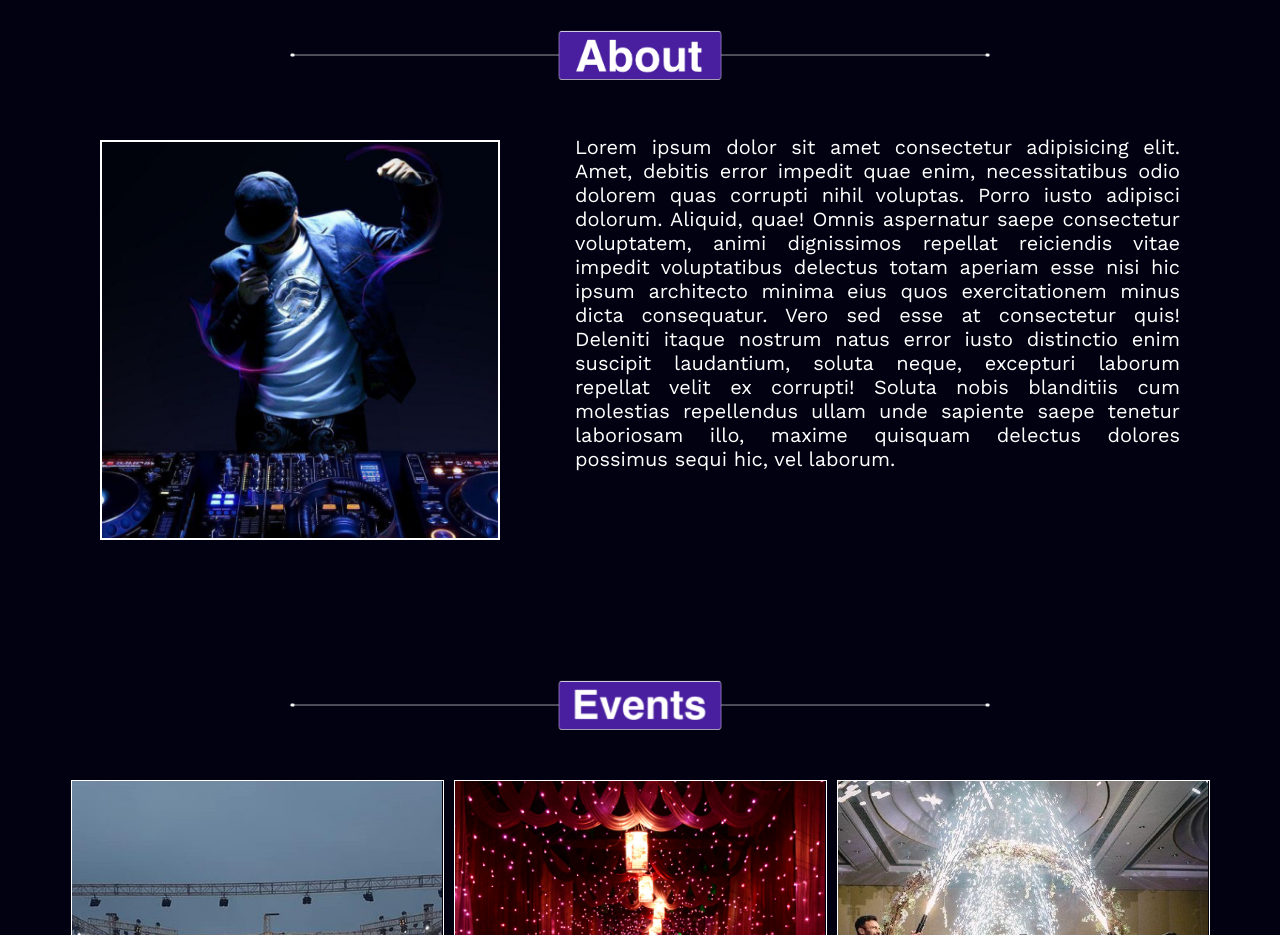
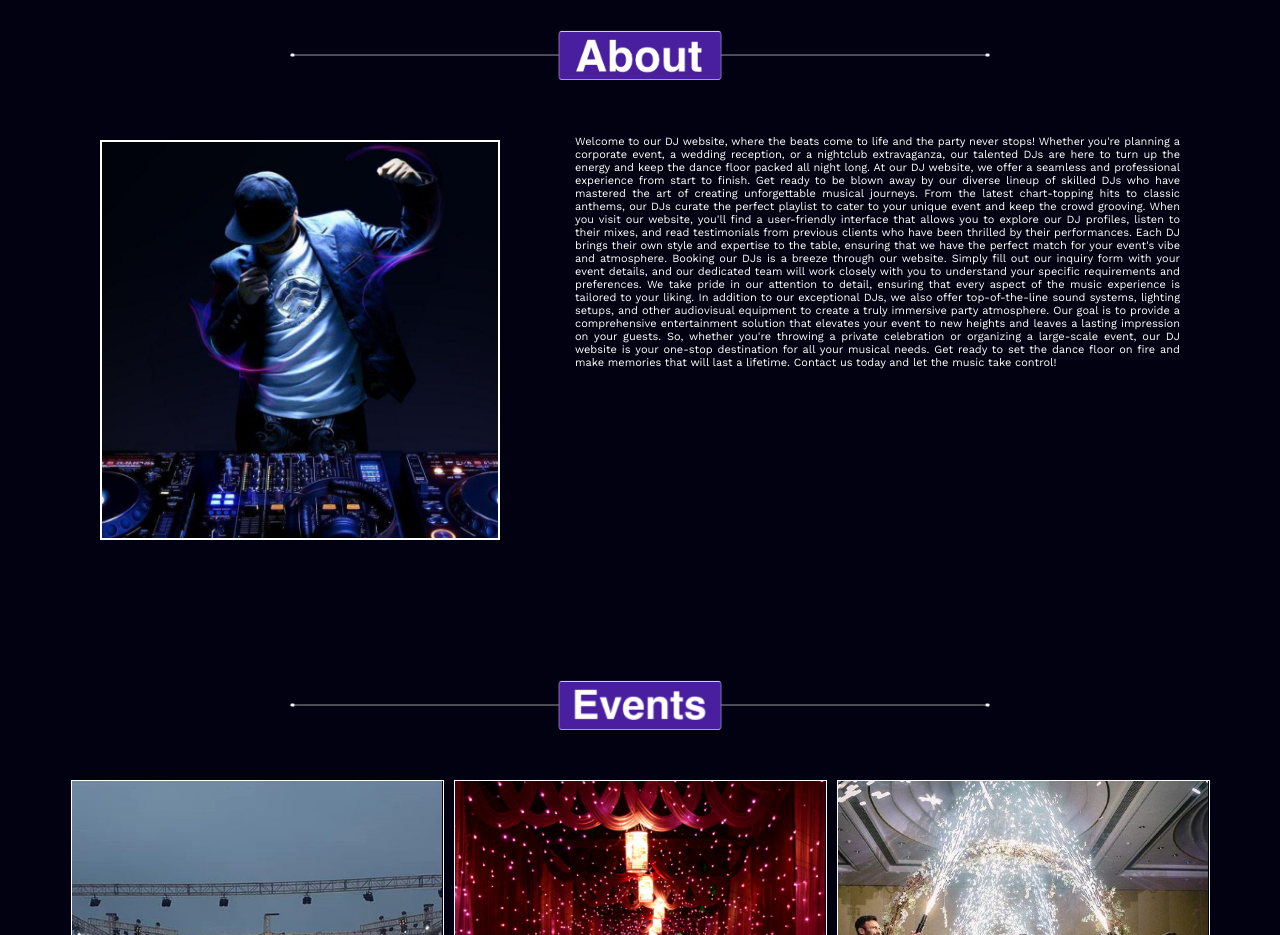
Before and after one commit to rameezb2015/DJ, a plain HTML site: page index.html in a window 1280 px wide. Shown: the part 1020-1955 px from the top of the page. Drawn offline with nearby package versions, Linux system fonts and the light colour scheme.

Commit message:
just about eid

```diff
--- a/about.css
+++ b/about.css
@@ -22,7 +22,7 @@
 .lorem{
     text-align: justify;
     margin: 55px 100px 25px 5px ;
-    font-size:2em;
+    font-size:1.1em;
     color: white;
 
 }
--- a/index.html
+++ b/index.html
@@ -55,7 +55,18 @@
         </div>
         <div class="about-data">
             <img src="image/dj.png" alt="" class="about-cover">
-            <p class="lorem">Lorem ipsum dolor sit amet consectetur adipisicing elit. Amet, debitis error impedit quae enim, necessitatibus odio dolorem quas corrupti nihil voluptas. Porro iusto adipisci dolorum. Aliquid, quae! Omnis aspernatur saepe consectetur voluptatem, animi dignissimos repellat reiciendis vitae impedit voluptatibus delectus totam aperiam esse nisi hic ipsum architecto minima eius quos exercitationem minus dicta consequatur. Vero sed esse at consectetur quis! Deleniti itaque nostrum natus error iusto distinctio enim suscipit laudantium, soluta neque, excepturi laborum repellat velit ex corrupti! Soluta nobis blanditiis cum molestias repellendus ullam unde sapiente saepe tenetur laboriosam illo, maxime quisquam delectus dolores possimus sequi hic, vel laborum. </p>
+            <p class="lorem">Welcome to our DJ website, where the beats come to life and the party never stops! Whether you're planning a corporate event, a wedding reception, or a nightclub extravaganza, our talented DJs are here to turn up the energy and keep the dance floor packed all night long.
+
+
+                At our DJ website, we offer a seamless and professional experience from start to finish. Get ready to be blown away by our diverse lineup of skilled DJs who have mastered the art of creating unforgettable musical journeys. From the latest chart-topping hits to classic anthems, our DJs curate the perfect playlist to cater to your unique event and keep the crowd grooving.
+
+                When you visit our website, you'll find a user-friendly interface that allows you to explore our DJ profiles, listen to their mixes, and read testimonials from previous clients who have been thrilled by their performances. Each DJ brings their own style and expertise to the table, ensuring that we have the perfect match for your event's vibe and atmosphere.
+
+                Booking our DJs is a breeze through our website. Simply fill out our inquiry form with your event details, and our dedicated team will work closely with you to understand your specific requirements and preferences. We take pride in our attention to detail, ensuring that every aspect of the music experience is tailored to your liking.
+
+                In addition to our exceptional DJs, we also offer top-of-the-line sound systems, lighting setups, and other audiovisual equipment to create a truly immersive party atmosphere. Our goal is to provide a comprehensive entertainment solution that elevates your event to new heights and leaves a lasting impression on your guests.
+
+                So, whether you're throwing a private celebration or organizing a large-scale event, our DJ website is your one-stop destination for all your musical needs. Get ready to set the dance floor on fire and make memories that will last a lifetime. Contact us today and let the music take control!
         </div>
 
         </div>
```
